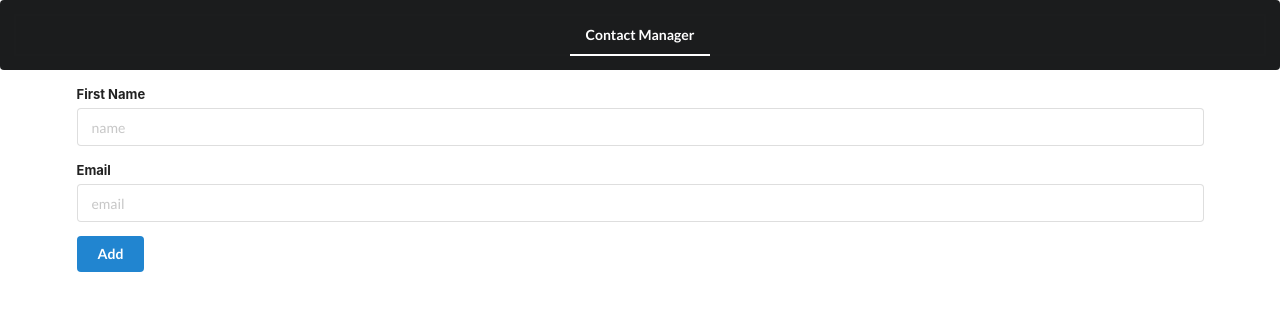
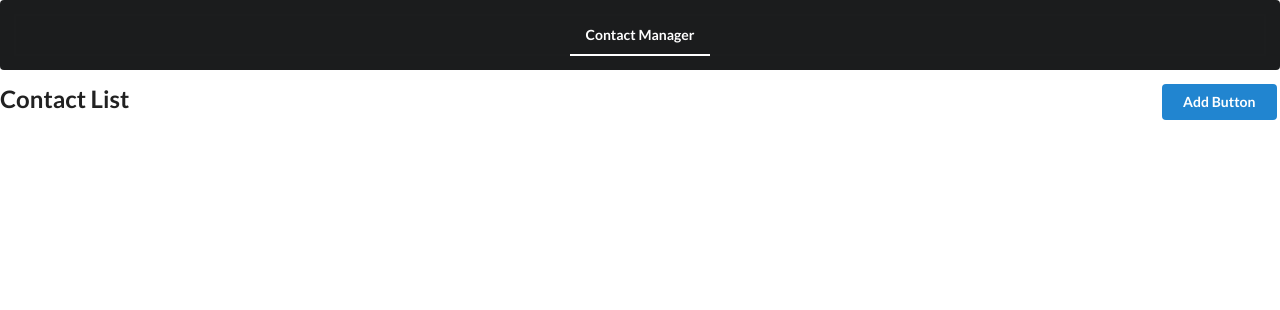
Before and after one commit to Rekha33Mahajan/contact-app, a React (Create React App) app: page / in a window 1280 px wide. Shown: the top 310 px of the page. Built offline with nearby package versions, Linux system fonts and the light colour scheme.

Commit message:
Third commit

```diff
--- a/package.json
+++ b/package.json
@@ -9,6 +9,7 @@
     "@testing-library/user-event": "^13.5.0",
     "react": "^19.1.1",
     "react-dom": "^19.1.1",
+    "react-router-dom": "^7.8.1",
     "react-scripts": "^5.0.1",
     "util": "^0.12.5",
     "uuidv4": "^6.2.13",
--- a/src/components/AddContact.js
+++ b/src/components/AddContact.js
@@ -21,7 +21,7 @@ class AddContact extends React.Component {
     return (
       <form className="ui form container" onSubmit={this.add}>
         <div className="field">
-          <label>First Name</label>
+          <label>Name</label>
           <input
             value={this.state.name}
             onChange={(e) => this.setState({ name: e.target.value })}
--- a/src/components/App.js
+++ b/src/components/App.js
@@ -2,6 +2,7 @@ import React, { useState, useEffect } from "react";
 import { v4 as uuid } from "uuid";
 import Header from "./Header";
 import AddContact from "./AddContact";
+import { BrowserRouter as Router, Routes, Route } from "react-router-dom";
 // import ContactCard from "./ContactCard";
 import ContactList from "./ContactList";
 import "./App.css";
@@ -31,14 +32,12 @@ function App() {
     setContacts([...contacts, { id: uuid(), ...eachContact }]);
   };
 
-
   const removeContactHandler = (id) => {
     const newContactList = contacts.filter((eachContact) => {
       return eachContact.id !== id;
     });
     return setContacts(newContactList);
-  }
-
+  };
 
   useEffect(() => {
     const retrieveContacts = JSON.parse(
@@ -53,14 +52,50 @@ function App() {
     localStorage.setItem(LOCAL_STORAGE_KEY, JSON.stringify(contacts));
   }, [contacts]);
 
+  return (
+    <div className="container">
+      <Router>
+        <Header />
+        <Routes>
+          <Route
+            path="/"
+            exact
+            // Component={() => (
+            //   <ContactList
+            //     contacts={contacts}
+            //     getContactId={removeContactHandler}
+            //   />)}
+            // render={(props) => (
+            //   <ContactList
+            //     {...props}
+            //     contacts={contacts}
+            //     getContactId={removeContactHandler}
+            //   />
+            //)}
+            element={
+              <ContactList
+                contacts={contacts}
+                getContactId={removeContactHandler}
+              />
+            }
+          ></Route>
+          <Route
+            path="/add"
+            // Component={() => (
+            //   <AddContact addContactHandler={addContactHandler} />
+            // )}
+            //render={(props) => (
+              // <AddContact {...props} addContactHandler={addContactHandler} />
 
-  return (
-    <>
-      <Header />
-      <AddContact addContactHandler={addContactHandler} />
-      <ContactList contacts={contacts} getContactId={removeContactHandler} />
-      {/* <ContactCard/> */}
-    </>
+            //)}
+            element={<AddContact addContactHandler={addContactHandler} />}
+          ></Route>
+          {/* <AddContact addContactHandler={addContactHandler} />
+      <ContactList contacts={contacts} getContactId={removeContactHandler} /> */}
+          {/* <ContactCard/> */}
+        </Routes>
+      </Router>
+    </div>
   );
 }
 
--- a/src/components/ContactCard.js
+++ b/src/components/ContactCard.js
@@ -2,7 +2,7 @@ import React from "react";
 import user from "../images/user.png";
 
 const ContactCard = (props) => {
-  const {id, name, email } = props.eachContact;
+  const { id, name, email } = props.eachContact;
   return (
         <div className="item">
           <img className="ui avatar image" src={user} alt="user" />
@@ -13,9 +13,10 @@ const ContactCard = (props) => {
           <i
             className="trash alternate outline icon"
             style={{ color: "red", float: "right", marginTop: "7px" }}
-        onClick={()=>props.clickHandler(id)}
+            onClick={() => props.clickHandler(id)}
           ></i>
         </div>
+
     /* <div role="list" className="ui celled list container">
       <div role="listitem" className="item">
         <img className="ui avatar image" src={user} alt="user" />
--- a/src/components/ContactList.js
+++ b/src/components/ContactList.js
@@ -1,4 +1,5 @@
 import React from "react";
+import {Link} from "react-router-dom";
 import ContactCard from "./ContactCard";
 
 const ContactList = (props) => {
@@ -17,7 +18,15 @@ const ContactList = (props) => {
       />
     );
   });
-  return <div className="ui celled list container">{renderContactList}</div>;
+  return (
+    <div className="main">
+      <h2>Contact List
+      <Link to="/add"><button className="ui button blue " style={{float:"right"}}>Add Button</button></Link>
+
+      </h2>
+      <div className="ui celled list container">{renderContactList}</div>
+    </div>
+    );
 };
 
 export default ContactList;
```
Also changed, not shown: 1 other file (tests, documents, lock files or other folders). Lines whose indentation alone changed are shown as unchanged.
